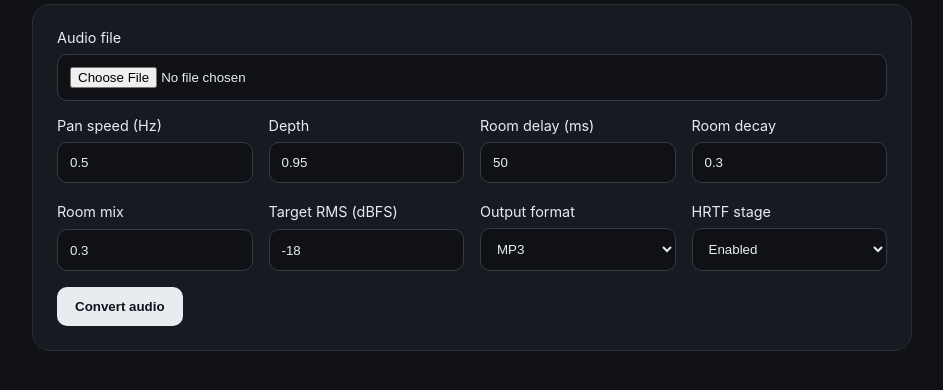
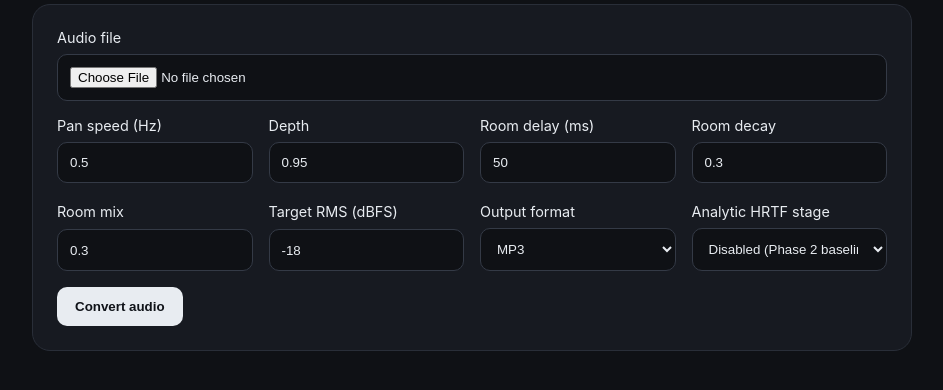
Before and after one commit to ObedienceAdara/8D-Audio-Converter, a Flask app: page / in a window 1280 px wide. Shown: the part 271-661 px from the top of the page, without its empty margins (168-1111 px from the left). Run offline with Flask 3, Linux system fonts and the light colour scheme; parts of the project's set-up code (start-up, migrations or seed data) failed here and were passed over.

Commit message:
ui: make Phase-2 spatial baseline the default

```diff
--- a/src/spatial_audio_converter/web/templates/index.html
+++ b/src/spatial_audio_converter/web/templates/index.html
@@ -41,8 +41,8 @@
           <label>Output format
             <select name="output_format"><option value="mp3">MP3</option><option value="wav">WAV</option></select>
           </label>
-          <label>HRTF stage
-            <select name="hrtf_enabled"><option value="true">Enabled</option><option value="false">Disabled</option></select>
+          <label>Analytic HRTF stage
+            <select name="hrtf_enabled"><option value="false" selected>Disabled (Phase 2 baseline)</option><option value="true">Enabled</option></select>
           </label>
         </div>
         <button type="submit">Convert audio</button>
```
